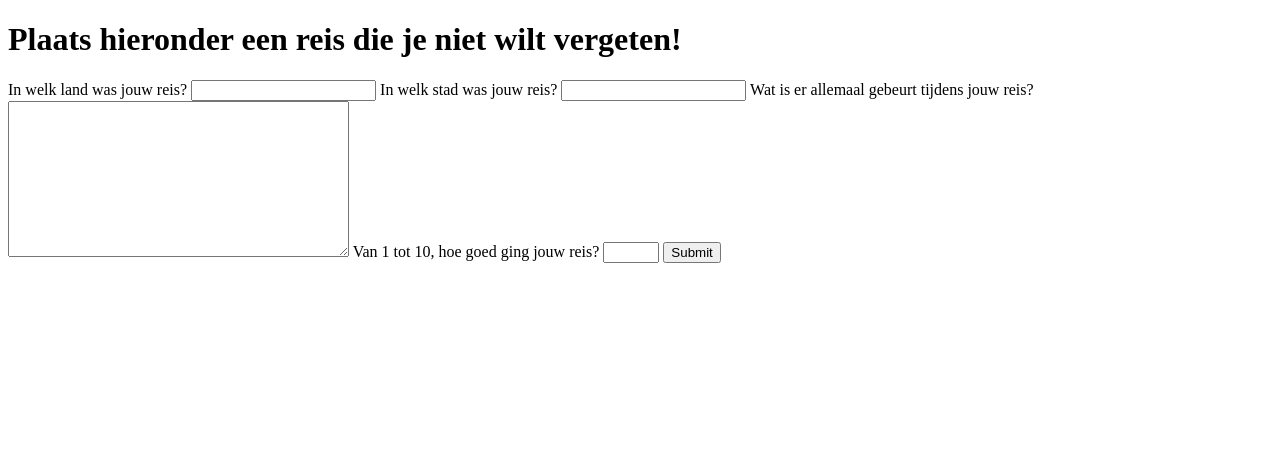
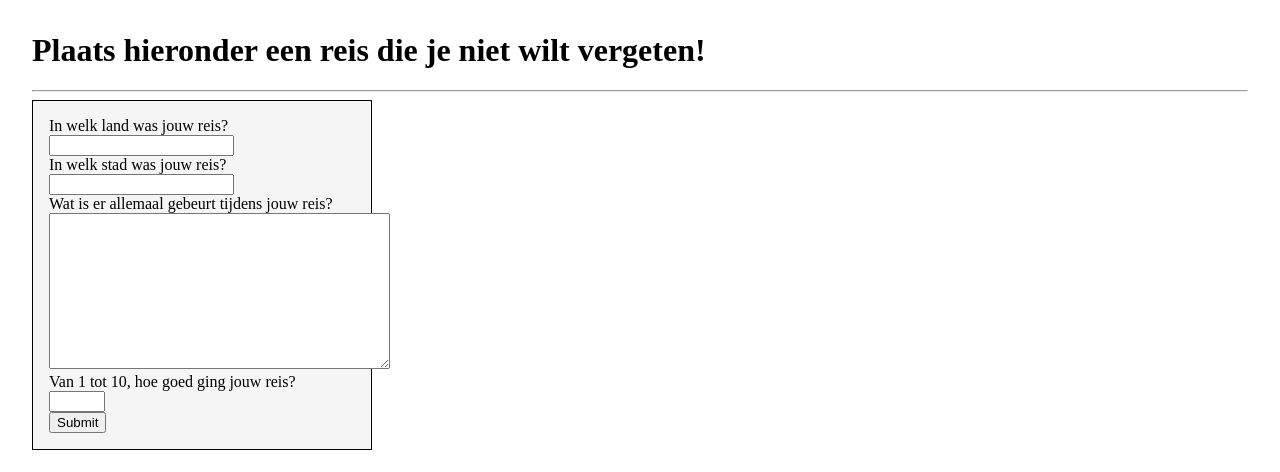
Before and after one commit to mathias782/Portfolio-Web-Advanced, a plain HTML site: page index.html in a window 1280 px wide. Drawn offline with Linux system fonts and the light colour scheme.

Commit message:
CSS bijgevoed
Een basisbestand CSS gestart en een aanpassing in het js bestand voor meer duidelijkheid.

```diff
--- /dev/null
+++ b/index.css
@@ -0,0 +1,12 @@
+body {
+    margin: 2em;
+}
+
+form {
+    background-color: whitesmoke;
+    padding: 1em;
+    border-width: 1px;
+    border-style: solid;
+    box-sizing: border-box;
+    max-width: 28%;
+}
--- a/index.html
+++ b/index.html
@@ -3,24 +3,38 @@
 <head>
     <meta charset="UTF-8">
     <meta name="viewport" content="width=device-width, initial-scale=1.0">
+    <link rel="stylesheet" href="index.css">
     <title>Reisoverzicht</title>
 </head>
 <body>
     <header>
         <h1>Plaats hieronder een reis die je niet wilt vergeten!</h1>
     </header>
+    <hr>
     <main>
+        <div id="container">
             <form id="reis-form">
+                <div>
                     <label for="land">In welk land was jouw reis?</label>
                 <input id="land" type="text" required>
+                </div>
+                <div>
                     <label for="land">In welk stad was jouw reis?</label>
                     <input id="stad" type="text" required>
+                </div>
+                <div>
                     <label for="beschrijving-reis">Wat is er allemaal gebeurt tijdens jouw reis?</label>
+                    <div>
                         <textarea id="beschrijving-reis" cols="40" rows="10"></textarea>
+                    </div>
+                </div>
+                <div>
                     <label for="reis-nummer">Van 1 tot 10, hoe goed ging jouw reis?</label>
                     <input id="reis-nummer" type="number" min="1" max="10" required>
+                </div>
                 <input id="submit-knop" type="submit">
             </form>
+        </div>
         <div id="antwoord"></div>
     </main>
     <script src="script.js"></script>
--- a/script.js
+++ b/script.js
@@ -5,5 +5,7 @@ document.getElementById('reis-form').addEventListener("submit", antwoordSubmit);
 function antwoordSubmit(event){
     event.preventDefault();
     let antwoord = document.getElementById('antwoord');
-    antwoord.innerHTML = `<p>submitten is gelukt!</p>`;
+    const html = `<p>Submitten is gelukt!</p>`;
+    antwoord.innerHTML = html;
+    antwoord.style.color = "green";
 }
```
Lines whose indentation alone changed are shown as unchanged.
